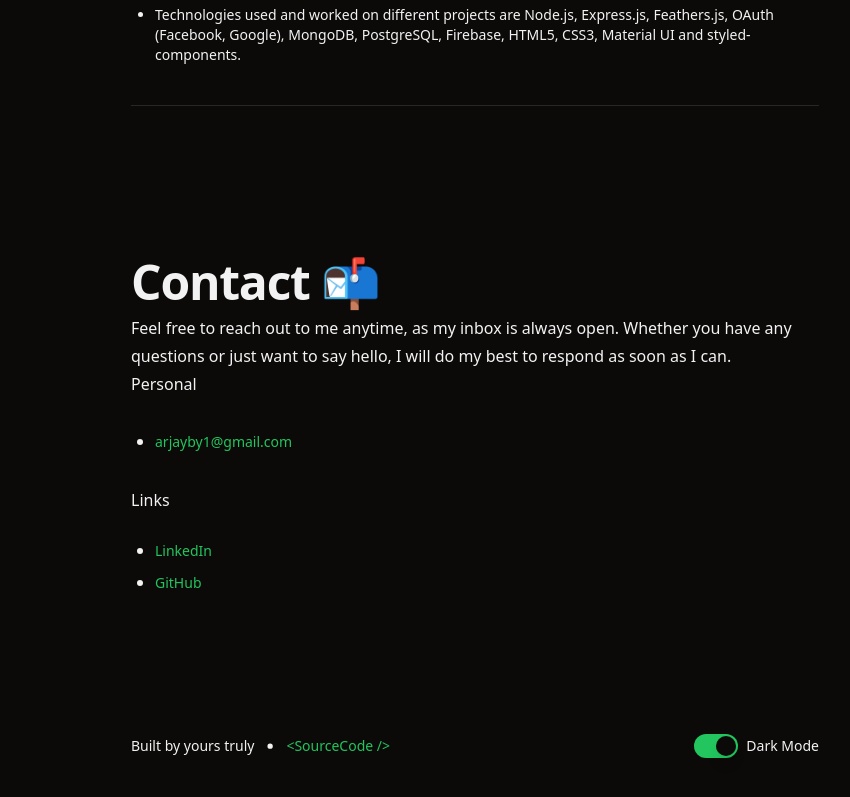
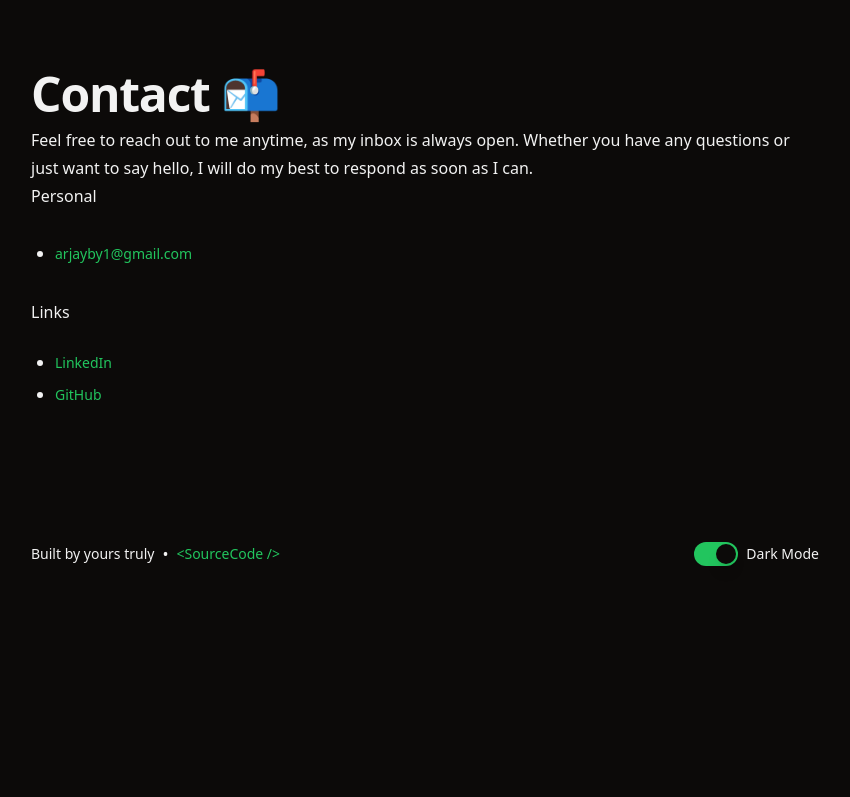
Before and after one commit to arjayby/arjby, an Astro site: page / in a window 1280 px wide. Shown: the part 2299-3096 px from the top of the page, without its empty margins (365-1215 px from the left). After the commit the page ends 2929 px from the top, so only its background shows below. Built offline with nearby package versions, Linux system fonts and the light colour scheme; Astro itself is replaced by a stand-in of ours.

Commit message:
fix layout on larger screen

```diff
--- a/src/containers/footer.astro
+++ b/src/containers/footer.astro
@@ -13,7 +13,7 @@ import { Dot } from "lucide-react";
 >
   <div class="flex items-center">
     <Typography variant="small">Built by yours truly</Typography>
-    <Dot className="h-8 w-8" />
+    <span class="mx-2">•</span>
     <a
       class={cn(buttonVariants({ variant: "link" }) + " h-auto p-0")}
       href="https://github.com/arjayby/arjby/"
--- a/src/layouts/main-layout.astro
+++ b/src/layouts/main-layout.astro
@@ -5,10 +5,8 @@ import { Image } from "astro:assets";
 import profileImage from "@/assets/me.jpeg";
 ---
 
-<div class="flex min-h-screen flex-col lg:flex-row">
-  <aside
-    class="relative lg:fixed lg:left-0 lg:top-0 lg:h-screen lg:w-[400px] lg:py-28 lg:pl-16"
-  >
+<div class="mx-auto flex min-h-screen max-w-7xl flex-col lg:flex-row">
+  <aside class="relative lg:fixed lg:h-screen lg:w-[300px] lg:py-28">
     <div
       class="flex flex-col items-center px-6 pt-16 lg:items-start lg:px-0 lg:pt-0"
     >
@@ -71,7 +69,7 @@ import profileImage from "@/assets/me.jpeg";
       </a>
     </div>
   </aside>
-  <main class="flex-1 py-8 lg:ml-[400px] lg:px-16">
+  <main class="flex-1 py-8 lg:ml-[300px] lg:px-16">
     <slot />
   </main>
 </div>
```
